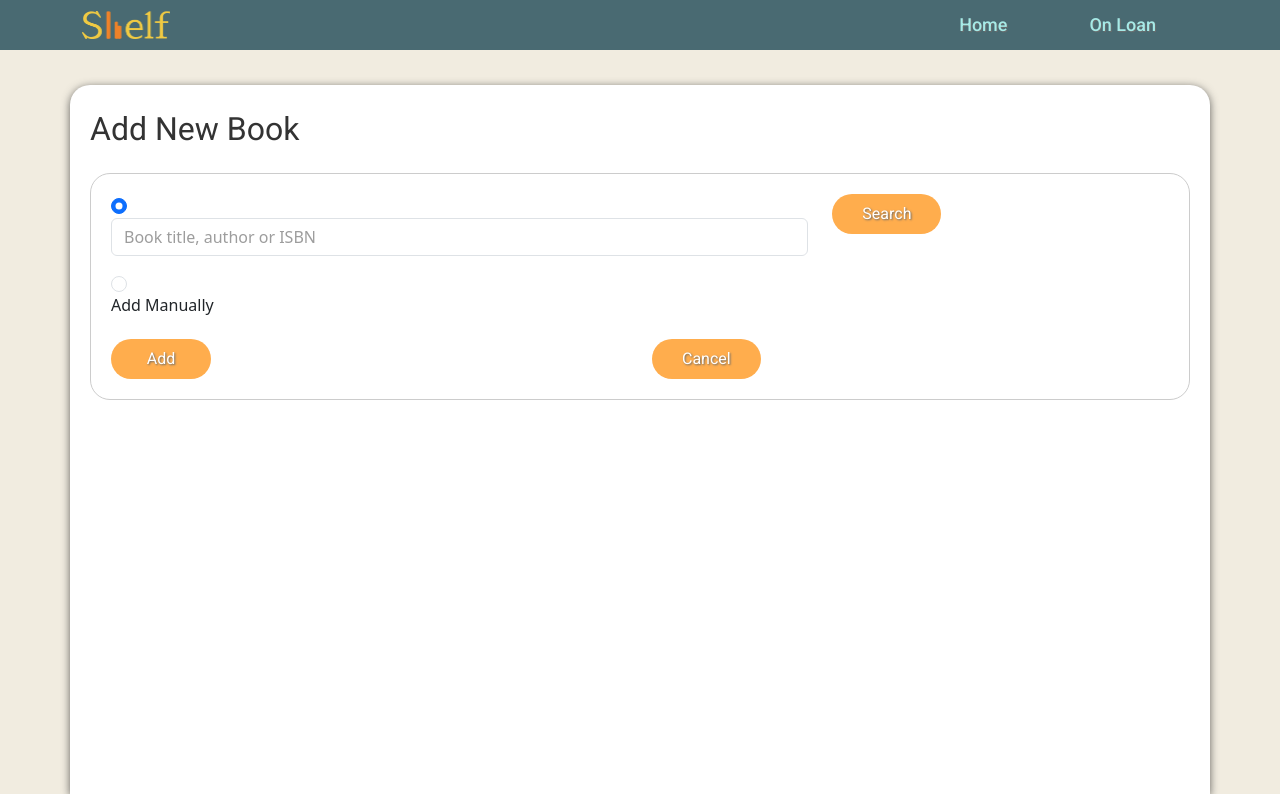
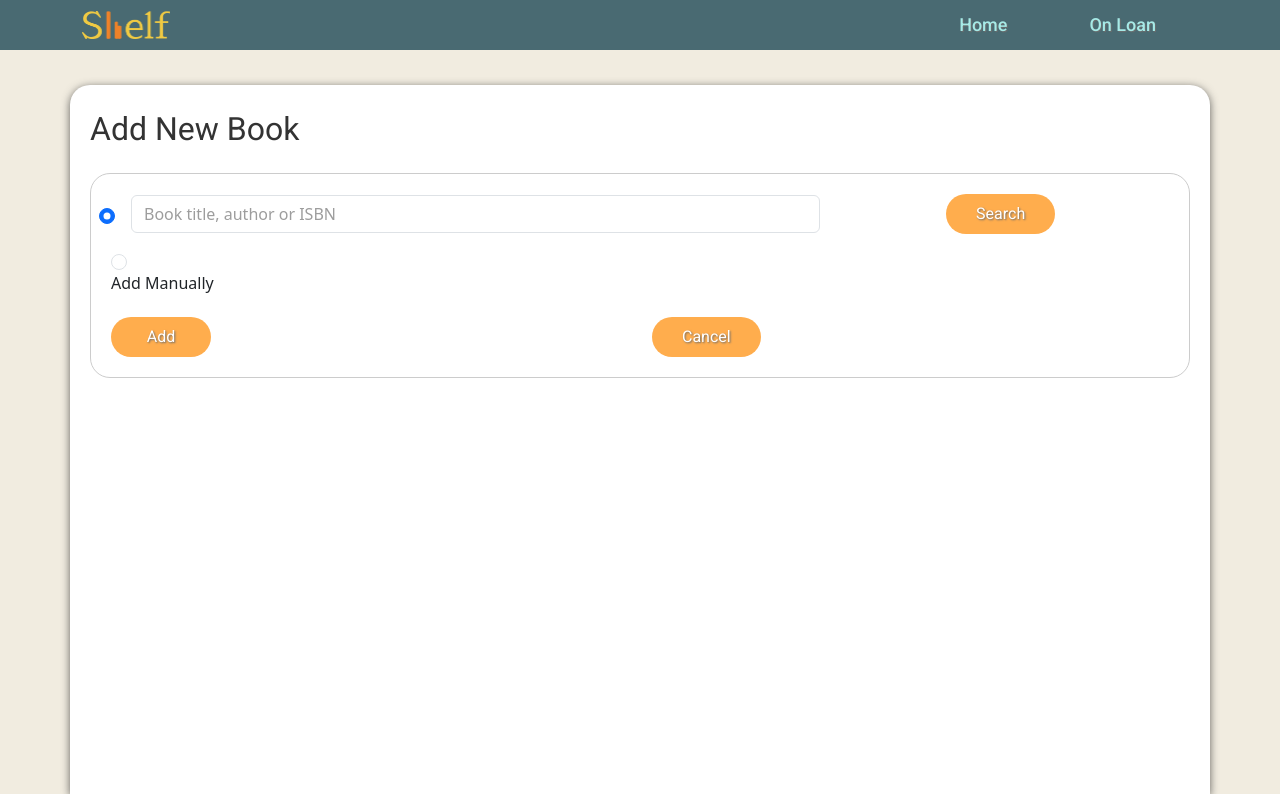
Before and after one commit to AstaRem/home-library-app, a React (Create React App) app: page /AddBook in a window 1280 px wide. Built offline with nearby package versions, Linux system fonts and the light colour scheme.

Commit message:
Improved search styling and added isbn: to url

```diff
--- a/src/components/AddBook.js
+++ b/src/components/AddBook.js
@@ -136,7 +136,7 @@ const AddBook = ({updateBookData}) => {
     <ContentWrapper pageTitle="Add New Book">
       <div className="add-book">
         <div className="row">
-          <div className="col-8">
+          <div className="col-8 search_input_wrapper">
 
               <input
                 type="radio"
@@ -206,9 +206,9 @@ const AddBook = ({updateBookData}) => {
               {books.map((book) => (
                 <li key={book.id} >
 
-                <div className="row">
+                <div className="row book_row">
 
-                <div className="AddBook_image_container col-4 ">
+                <div className="AddBook_image_container col-sm-4 col-md-2">
                     <img
                       src={book.coverUrl}
                       alt={book.title}
@@ -217,7 +217,7 @@ const AddBook = ({updateBookData}) => {
                   </div>
 
 
-                  <div className="form-check AddBook_radio_button_container col-6 ">
+                  <div className="form-check AddBook_radio_button_container col-sm-8 col-md-10">
                     <input
                       type="radio"
                       className="form-check-input"
--- a/src/css/AddBook.css
+++ b/src/css/AddBook.css
@@ -7,17 +7,27 @@
 }
 
 .search_results_container{
-  background-color: #F1F1F1;
-  border: var(--light-grey) solid 1px;
-  border-radius: 5px;
+  /* background-color: #F1F1F1;
+  border: var(--light-grey) solid 1px; */
   width: 100%;
   margin-top: 1rem;
   margin-bottom: 1rem;
-  padding: 1rem;
+  margin-left: 0;
+  padding: 1rem 1rem 1rem 0;
 }
 
 ul{
   list-style: none;
+}
+
+.book_row{
+  /* border-bottom: var(--light-grey) solid 1px; */
+  margin-bottom: 1rem;
+  background-color: #F1F1F1;
+  border: var(--light-grey) solid 1px;
+  padding-bottom: 1rem;
+  border-radius: 5px;
+
 }
 
 .AddBook_image_container img{
@@ -29,7 +39,12 @@ ul{
   margin-top: 1rem;
 }
 
-.search_button{
+.search_button_container, .search_input_wrapper{
   display: flex;
   justify-content: center;
+  align-items: center;
 }
+
+.form-check-input {
+  margin-right: 1rem;
+}
```
